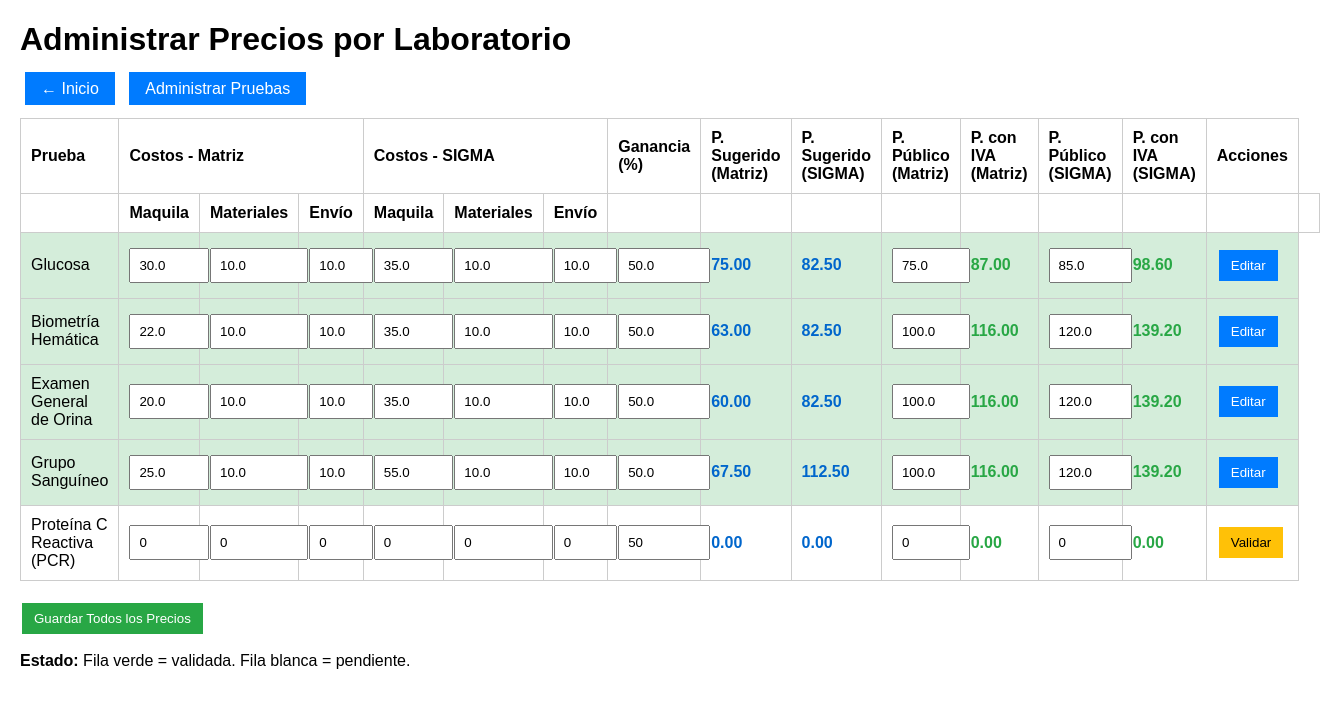
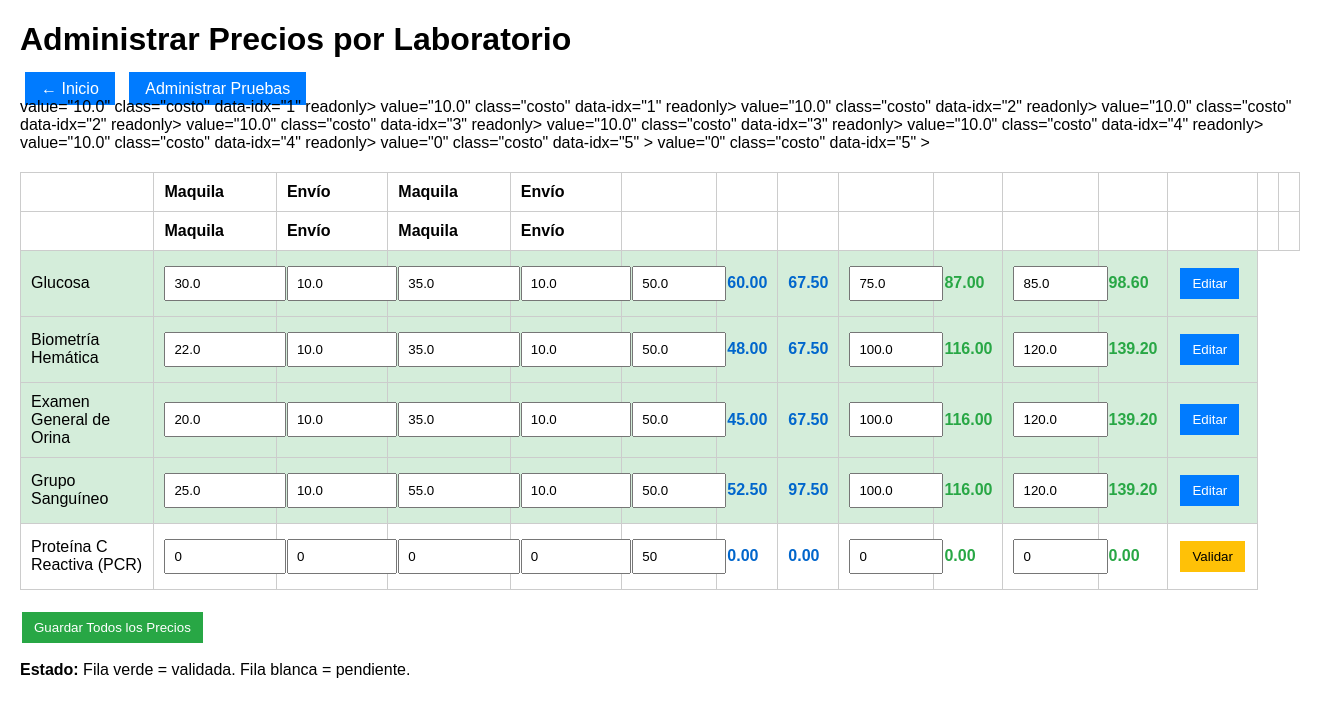
Before and after one commit to qfbwilsonmay-ai/care-laboratorio, a Flask app: page /admin/precios in a window 1320 px wide. Shown: the top 717 px of the page. Run offline with Flask 3, Linux system fonts and the light colour scheme; the visitor is signed in with stand-in values (Sample User, id 1).

Commit message:
Eliminado: columnas de 'materiales' en la tabla de precios

```diff
--- a/templates/admin_precios.html
+++ b/templates/admin_precios.html
@@ -26,26 +26,29 @@
     <form method="POST" id="formPrecios">
         <table id="tablaPrecios">
             <tr>
-                <th>Prueba</th>
-                <th colspan="3">Costos - Matriz</th>
-                <th colspan="3">Costos - SIGMA</th>
-                <th>Ganancia (%)</th>
-                <th>P. Sugerido (Matriz)</th>
-                <th>P. Sugerido (SIGMA)</th>
-                <th>P. Público (Matriz)</th>
-                <th>P. con IVA (Matriz)</th>
-                <th>P. Público (SIGMA)</th>
-                <th>P. con IVA (SIGMA)</th>
-                <th>Acciones</th>
+    <th></th>
+    <th>Maquila</th>
+    <th>Envío</th>
+    <th>Maquila</th>
+    <th>Envío</th>
+    <th></th>
+    <th></th>
+    <th></th>
+    <th></th>
+    <th></th>
+    <th></th>
+    <th></th>
+    <th></th>
+    <th></th>
+    <th></th>
 </tr>
             <tr>
     <th></th>
     <th>Maquila</th>
-                <th>Materiales</th>
     <th>Envío</th>
     <th>Maquila</th>
-                <th>Materiales</th>
     <th>Envío</th>
+    <th></th>
     <th></th>
     <th></th>
     <th></th>
@@ -73,11 +76,11 @@
                 </td>
                 <!-- Costos Matriz -->
                 <td><input type="number" step="0.01" name="maquila_matriz_{{ loop.index }}" value="{{ matriz.maquila if matriz.maquila else 0 }}" class="costo" data-idx="{{ loop.index }}" {{ 'readonly' if validado else '' }}></td>
-                <td><input type="number" step="0.01" name="materiales_matriz_{{ loop.index }}" value="{{ matriz.materiales if matriz.materiales else 0 }}" class="costo" data-idx="{{ loop.index }}" {{ 'readonly' if validado else '' }}></td>
+<!-- Materiales eliminado --> value="{{ matriz.materiales if matriz.materiales else 0 }}" class="costo" data-idx="{{ loop.index }}" {{ 'readonly' if validado else '' }}></td>
                 <td><input type="number" step="0.01" name="envio_matriz_{{ loop.index }}" value="{{ matriz.envio if matriz.envio else 0 }}" class="costo" data-idx="{{ loop.index }}" {{ 'readonly' if validado else '' }}></td>
                 <!-- Costos SIGMA -->
                 <td><input type="number" step="0.01" name="maquila_sigma_{{ loop.index }}" value="{{ sigma.maquila if sigma.maquila else 0 }}" class="costo" data-idx="{{ loop.index }}" {{ 'readonly' if validado else '' }}></td>
-                <td><input type="number" step="0.01" name="materiales_sigma_{{ loop.index }}" value="{{ sigma.materiales if sigma.materiales else 0 }}" class="costo" data-idx="{{ loop.index }}" {{ 'readonly' if validado else '' }}></td>
+                <!-- Materiales eliminado --> value="{{ sigma.materiales if sigma.materiales else 0 }}" class="costo" data-idx="{{ loop.index }}" {{ 'readonly' if validado else '' }}></td>
                 <td><input type="number" step="0.01" name="envio_sigma_{{ loop.index }}" value="{{ sigma.envio if sigma.envio else 0 }}" class="costo" data-idx="{{ loop.index }}" {{ 'readonly' if validado else '' }}></td>
                 <!-- Ganancia -->
                 <td><input type="number" step="0.1" name="ganancia_{{ loop.index }}" value="{{ precio.ganancia_porcentaje if precio.ganancia_porcentaje else 50 }}" class="ganancia" data-idx="{{ loop.index }}" required {{ 'readonly' if validado else '' }}></td>
@@ -119,17 +122,16 @@
 
     <script>
         // Calcular precios sugeridos al escribir
+        // Calcular precios sugeridos al escribir
 function calcularSugeridos(idx) {
     const maquilaMatriz = parseFloat(document.querySelector(`[name="maquila_matriz_${idx}"]`).value) || 0;
-            const materialesMatriz = parseFloat(document.querySelector(`[name="materiales_matriz_${idx}"]`).value) || 0;
     const envioMatriz = parseFloat(document.querySelector(`[name="envio_matriz_${idx}"]`).value) || 0;
     const maquilaSigma = parseFloat(document.querySelector(`[name="maquila_sigma_${idx}"]`).value) || 0;
-            const materialesSigma = parseFloat(document.querySelector(`[name="materiales_sigma_${idx}"]`).value) || 0;
     const envioSigma = parseFloat(document.querySelector(`[name="envio_sigma_${idx}"]`).value) || 0;
     const ganancia = parseFloat(document.querySelector(`[name="ganancia_${idx}"]`).value) || 0;
 
-            const costoMatriz = maquilaMatriz + materialesMatriz + envioMatriz;
-            const costoSigma = maquilaSigma + materialesSigma + envioSigma;
+    const costoMatriz = maquilaMatriz + envioMatriz;
+    const costoSigma = maquilaSigma + envioSigma;
 
     const sugeridoMatriz = costoMatriz * (1 + ganancia / 100);
     const sugeridoSigma = costoSigma * (1 + ganancia / 100);
```
Lines whose indentation alone changed are shown as unchanged.
